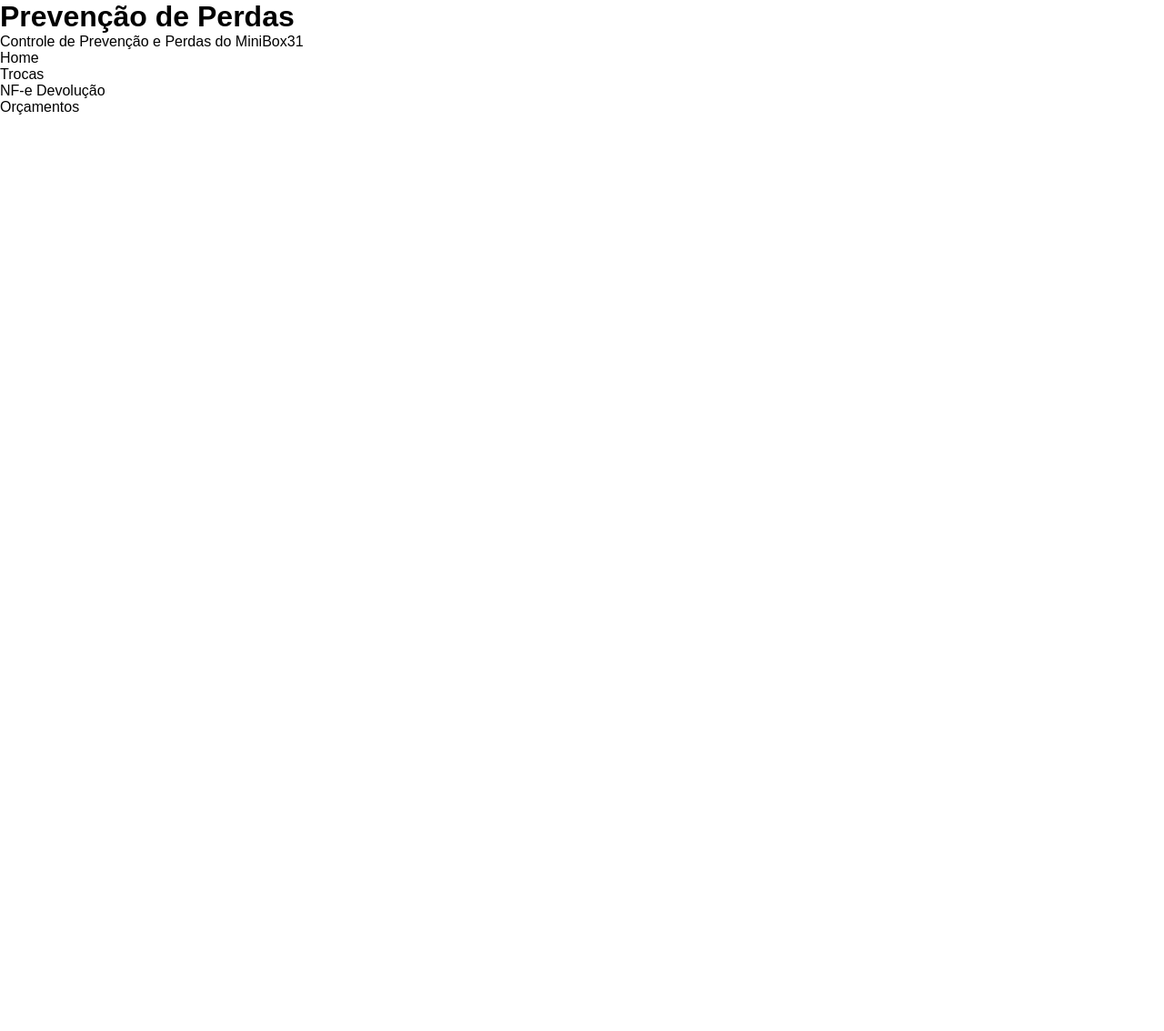
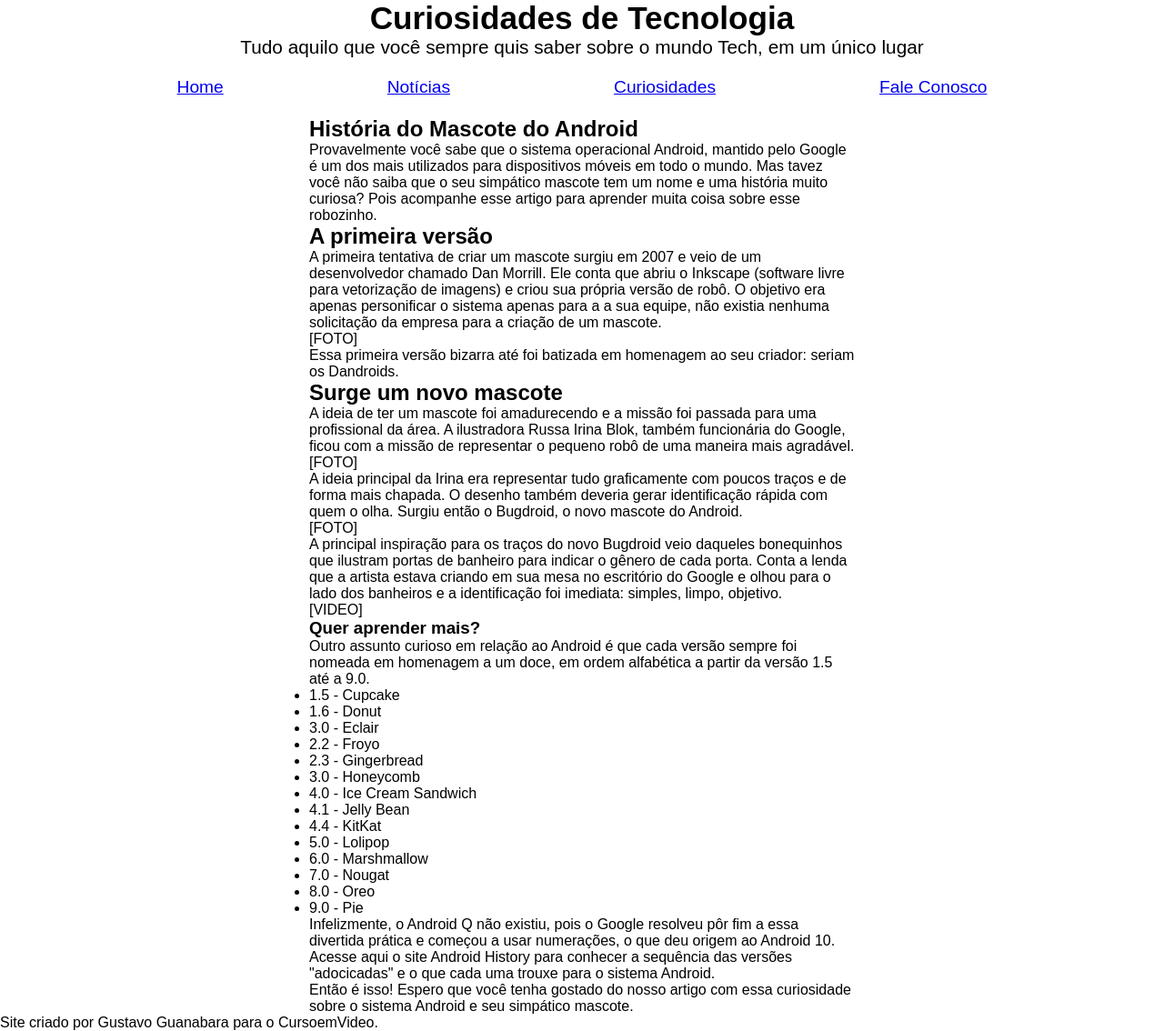
Before and after one commit to hugopereiira11/android, a plain HTML site: page index.html in a window 1280 px wide. Shown: the whole page at 91% size. Before the commit the page ends 800 px from the top, so only its background shows below. Drawn offline with Linux system fonts and the light colour scheme.

Commit message:
reup files

```diff
--- a/index.html
+++ b/index.html
@@ -1,13 +1,127 @@
 <!DOCTYPE html>
-<html lang="pt-br">
-<head>
-    <meta charset="UTF-8">
-    <meta name="viewport" content="width=device-width, initial-scale=1.0">
+<html lang="en">
+  <head>
+    <meta charset="UTF-8" />
+    <meta name="viewport" content="width=device-width, initial-scale=1.0" />
     <title>Document</title>
     <link rel="stylesheet" href="style.css">
-    <script src="script.js" defer></script>
-</head>
-<body>
-    <footer id="footer"></footer>
-</body>
+  </head>
+  <body>
+    <header>
+        <h1>Curiosidades de Tecnologia</h1>
+        <p>Tudo aquilo que você sempre quis saber sobre o mundo Tech, em um único lugar</p>
+
+        <nav>
+            <a href="#">Home</a>
+            <a href="#">Notícias</a>
+            <a href="#">Curiosidades</a>
+            <a href="#">Fale Conosco</a>
+        </nav>
+    </header>
+
+    <main>
+      <article>
+        <h1>História do Mascote do Android</h1>
+
+        <p>
+          Provavelmente você sabe que o sistema operacional Android, mantido
+          pelo Google é um dos mais utilizados para dispositivos móveis em todo
+          o mundo. Mas tavez você não saiba que o seu simpático mascote tem um
+          nome e uma história muito curiosa? Pois acompanhe esse artigo para
+          aprender muita coisa sobre esse robozinho.
+        </p>
+
+        <h2>A primeira versão</h2>
+
+        <p>
+          A primeira tentativa de criar um mascote surgiu em 2007 e veio de um
+          desenvolvedor chamado Dan Morrill. Ele conta que abriu o Inkscape
+          (software livre para vetorização de imagens) e criou sua própria
+          versão de robô. O objetivo era apenas personificar o sistema apenas
+          para a a sua equipe, não existia nenhuma solicitação da empresa para a
+          criação de um mascote.
+        </p>
+
+        [FOTO]
+
+        <p>
+          Essa primeira versão bizarra até foi batizada em homenagem ao seu
+          criador: seriam os Dandroids.
+        </p>
+
+        <h2>Surge um novo mascote</h2>
+
+        <p>
+          A ideia de ter um mascote foi amadurecendo e a missão foi passada para
+          uma profissional da área. A ilustradora Russa Irina Blok, também
+          funcionária do Google, ficou com a missão de representar o pequeno
+          robô de uma maneira mais agradável.
+        </p>
+
+        [FOTO]
+
+        <p>
+          A ideia principal da Irina era representar tudo graficamente com
+          poucos traços e de forma mais chapada. O desenho também deveria gerar
+          identificação rápida com quem o olha. Surgiu então o Bugdroid, o novo
+          mascote do Android.
+        </p>
+
+        [FOTO]
+
+        <p>
+          A principal inspiração para os traços do novo Bugdroid veio daqueles
+          bonequinhos que ilustram portas de banheiro para indicar o gênero de
+          cada porta. Conta a lenda que a artista estava criando em sua mesa no
+          escritório do Google e olhou para o lado dos banheiros e a
+          identificação foi imediata: simples, limpo, objetivo.
+        </p>
+
+        [VIDEO]
+
+      </article>
+
+      <aside>
+        <h3>Quer aprender mais?</h3>
+
+        <p>
+          Outro assunto curioso em relação ao Android é que cada versão sempre
+          foi nomeada em homenagem a um doce, em ordem alfabética a partir da
+          versão 1.5 até a 9.0.
+        </p>
+
+        <ul>
+          <li>1.5 - Cupcake</li>
+          <li>1.6 - Donut</li>
+          <li>3.0 - Eclair</li>
+          <li>2.2 - Froyo</li>
+          <li>2.3 - Gingerbread</li>
+          <li>3.0 - Honeycomb</li>
+          <li>4.0 - Ice Cream Sandwich</li>
+          <li>4.1 - Jelly Bean</li>
+          <li>4.4 - KitKat</li>
+          <li>5.0 - Lolipop</li>
+          <li>6.0 - Marshmallow</li>
+          <li>7.0 - Nougat</li>
+          <li>8.0 - Oreo</li>
+          <li>9.0 - Pie</li>
+        </ul>
+
+        <p>
+          Infelizmente, o Android Q não existiu, pois o Google resolveu pôr fim
+          a essa divertida prática e começou a usar numerações, o que deu origem
+          ao Android 10. Acesse aqui o site Android History para conhecer a
+          sequência das versões "adocicadas" e o que cada uma trouxe para o
+          sistema Android.
+        </p>
+      </aside>
+
+      <p>
+        Então é isso! Espero que você tenha gostado do nosso artigo com essa
+        curiosidade sobre o sistema Android e seu simpático mascote.
+      </p>
+    </main>
+
+    <footer>Site criado por Gustavo Guanabara para o CursoemVideo.</footer>
+  </body>
 </html>
--- a/script.js
+++ /dev/null
@@ -1,14 +0,0 @@
-const footer = document.querySelector('#footer')
-
-footer.innerHTML += `
-<h1>Prevenção de Perdas</h1>
-<p>Controle de Prevenção e Perdas do MiniBox31</p>
-<nav>
-    <ul>
-        <li>Home</li>
-        <li>Trocas</li>
-        <li>NF-e Devolução</li>
-        <li>Orçamentos</li>
-    </ul>
-</nav>
-`
--- a/style.css
+++ b/style.css
@@ -1,10 +1,34 @@
 * {
-    margin: 0;
-    padding: 0;
-    box-sizing: border-box;
-    font-family: Arial, Helvetica, sans-serif;
+  margin: 0;
+  padding: 0;
+  box-sizing: border-box;
+  font-family: Arial, Helvetica, sans-serif;
 }
 
-footer {
+header {
+    text-align: center;
+}
 
+header h1 {
+    font-size: 2.2em;
 }
+
+header p {
+    font-size: 1.3em;
+}
+
+nav {
+  display: flex;
+  align-items: center;
+  justify-content: center;
+}
+
+nav > a {
+    font-size: 1.2em;
+    padding: 21px 90px;
+}
+
+main {
+    width: 600px;
+    margin: 0 auto;
+}
```
Also changed, not shown: android-site.txt (added), fontes/idroid.otf (added), imagens/bugdroid.png (added), imagens/dan-droids-pq.png (added), imagens/dan-droids.png (added), imagens/favicon.ico (added), imagens/irina-blok-pq.jpg (added), imagens/irina-blok.jpg (added).
